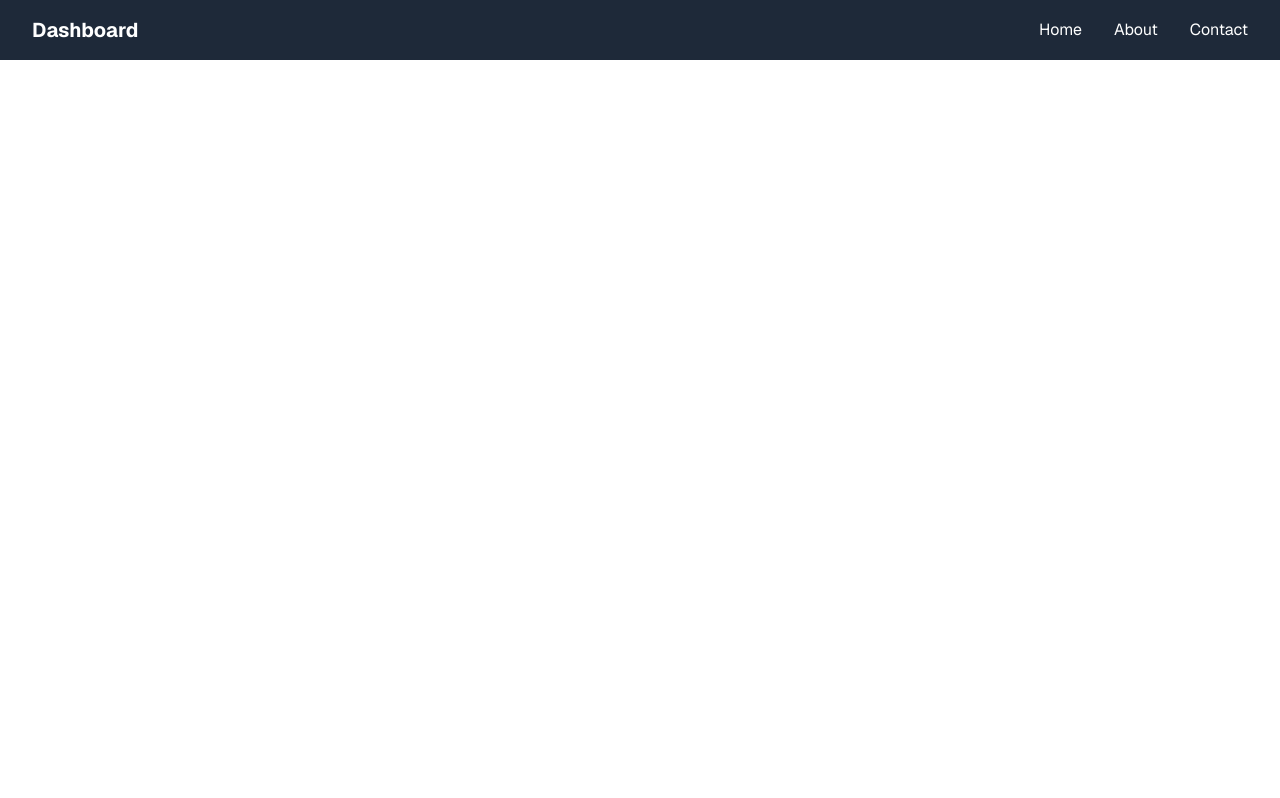
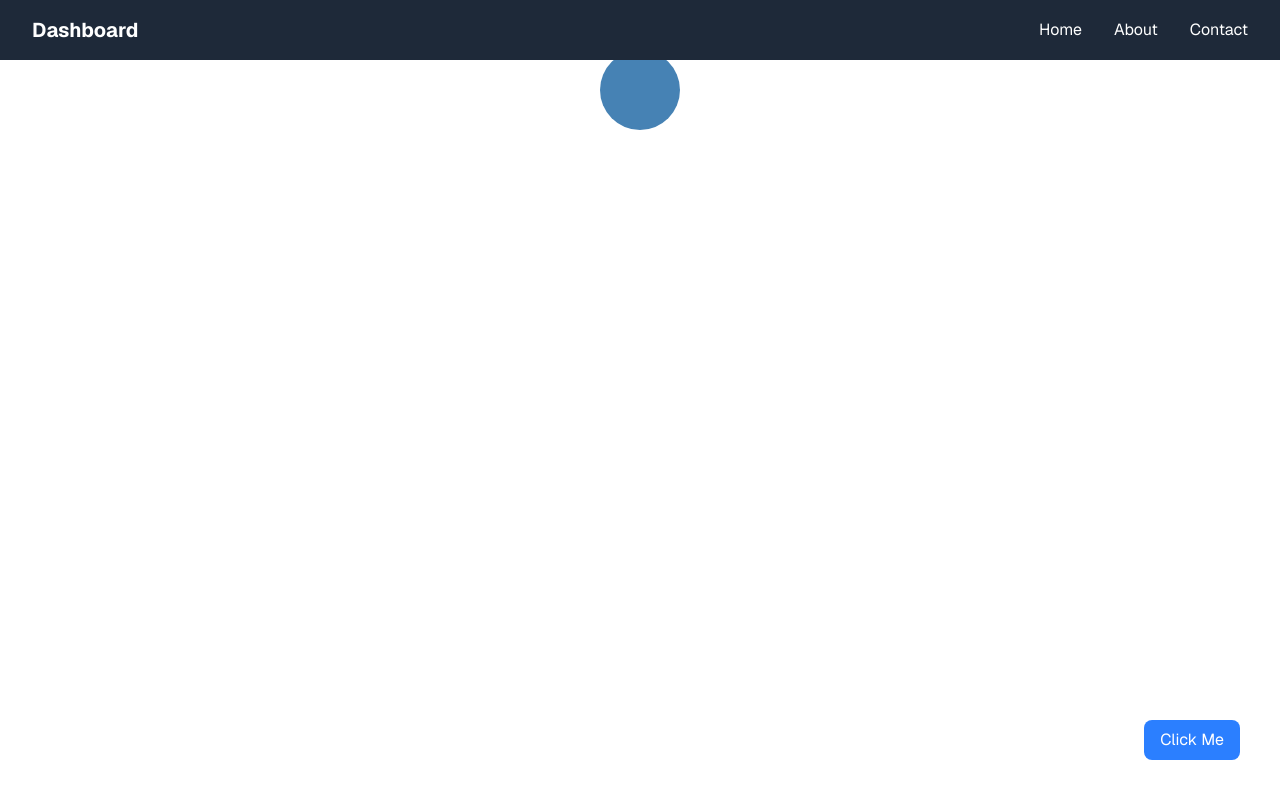
Before and after one commit to Lindayx/FirstProgramAssign, a Next.js app in the folder dashboard/: page / in a window 1280 px wide. Shown: the top 798 px of the page. Built offline with nearby package versions, Linux system fonts and the light colour scheme; no server answers.

Commit message:
firebase config and d3 setup

```diff
--- a/dashboard/package.json
+++ b/dashboard/package.json
@@ -10,6 +10,8 @@
   },
   "dependencies": {
     "d3": "^7.9.0",
+    "dotenv": "^16.5.0",
+    "firebase": "^11.6.0",
     "next": "15.3.0",
     "react": "^19.0.0",
     "react-dom": "^19.0.0"
--- a/dashboard/src/app/page.js
+++ b/dashboard/src/app/page.js
@@ -1,10 +1,13 @@
-import Image from "next/image";
 import Navbar from "@/components/Navbar";
+import FeaturesChart from "@/components/FeaturesChart";
+import TestButton from "@/components/TestButton";
 
 export default function Home() {
   return (
     <div className="grid grid-rows-[20px_1fr_20px] items-center justify-items-center min-h-screen p-8 pb-20 gap-16 sm:p-20 font-[family-name:var(--font-geist-sans)]">
       <Navbar/>
+      <FeaturesChart />
+      <TestButton />
 
       <div className="h-[200vh]"></div>
     </div>
--- /dev/null
+++ b/dashboard/src/components/FeaturesChart.js
@@ -0,0 +1,25 @@
+//keep track of how many times a feature is used with a pie chart
+//keep track of how often feature is used with a line graph
+"use client";
+
+import { useEffect, useRef } from 'react';
+import * as d3 from 'd3';
+
+export default function FeaturesChart() {
+  const ref = useRef();
+
+  useEffect(() => {
+    const svg = d3.select(ref.current)
+      .attr('width', 300)
+      .attr('height', 200);
+
+    svg.append('circle')
+      .attr('cx', 150)
+      .attr('cy', 100)
+      .attr('r', 40)
+      .attr('fill', 'steelblue');
+  }, []);
+
+  return <svg ref={ref}></svg>;
+
+}
--- /dev/null
+++ b/dashboard/src/components/TestButton.js
@@ -0,0 +1,20 @@
+"use client";
+
+import { useEffect, useRef } from 'react';
+import firebaseConfig from '@/lib/firebaseConfig';
+
+export default function TestButton() {
+
+    return (
+        <button onClick={
+            () => {
+              console.log("from process.env: ")
+              console.log(process.env.NEXT_PUBLIC_TEST_ENV)
+              console.log("from firebaseConfig: ")
+              console.log(firebaseConfig.TEST_ENV)
+            }
+          }className="fixed bottom-10 right-10 bg-blue-500 text-white px-4 py-2 rounded-lg hover:bg-blue-600">
+            Click Me
+          </button>
+    )
+}
--- /dev/null
+++ b/dashboard/src/lib/firebaseConfig.js
@@ -0,0 +1,16 @@
+import { initializeApp, getApps } from "firebase/app";
+import { getFirestore } from "firebase/firestore";
+
+const firebaseConfig = {
+    // process.env.EXPO_
+
+    TEST_ENV: process.env.NEXT_PUBLIC_TEST_ENV,
+    apiKey: process.env.NEXT_PUBLIC_FIREBASE_API_KEY,
+    authDomain: process.env.NEXT_PUBLIC_FIREBASE_AUTH_DOMAIN,
+    projectId: process.env.NEXT_PUBLIC_FIREBASE_PROJECT_ID,
+    storageBucket: process.env.NEXT_PUBLIC_FIREBASE_STORAGE_BUCKET,
+    messagingSenderId: process.env.NEXT_PUBLIC_FIREBASE_MESSAGING_SENDER_ID,
+    appId: process.env.NEXT_PUBLIC_FIREBASE_APP_ID,
+}
+
+export default firebaseConfig
```
Also changed, not shown: 1 other file (tests, documents, lock files or other folders).
